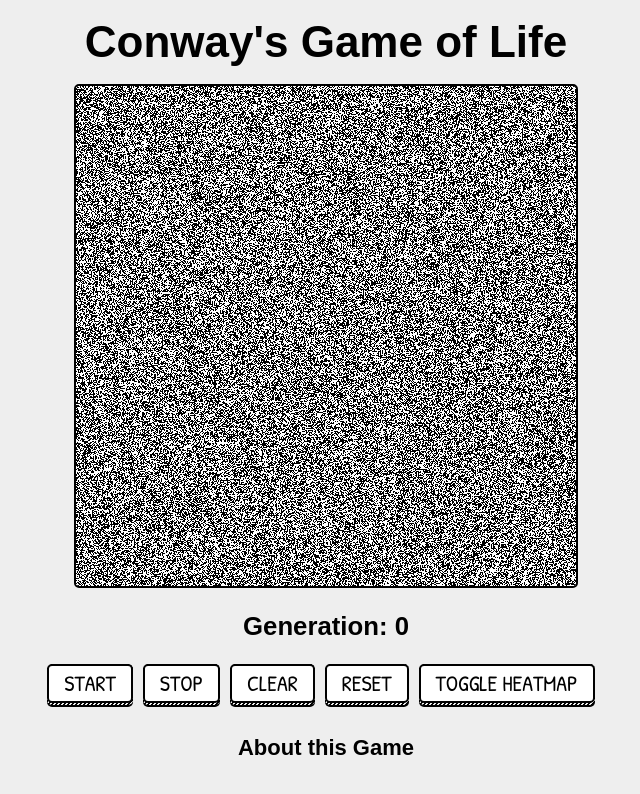
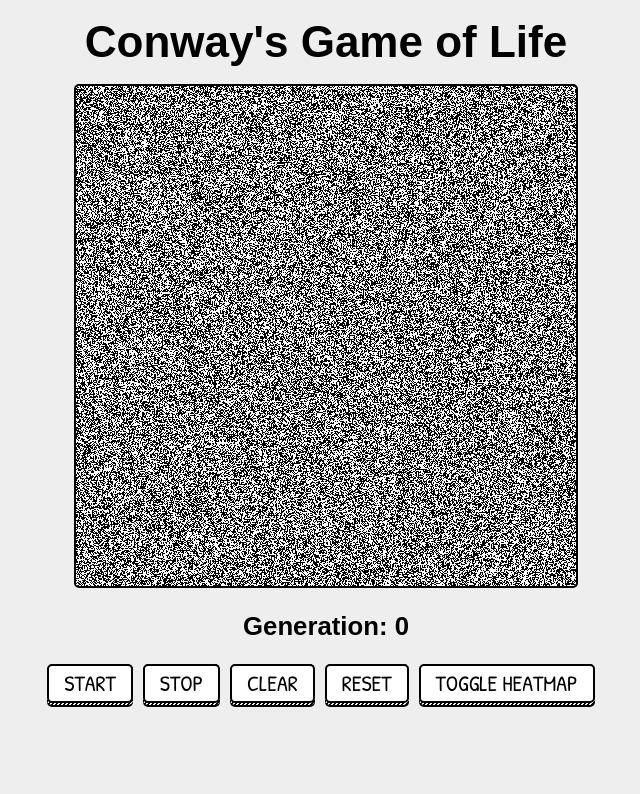
Before and after one commit to j0nathanB/life, a React (Create React App) app: page / in a window 1280 px wide. Shown: the top 794 px of the page, without its empty margins (314-954 px from the left). Built offline with nearby package versions, Linux system fonts and the light colour scheme; the HTML template or start-up script is replaced by a standard one; a web font is replaced by a local one.

Commit message:
Comment out About link

```diff
--- a/src/App.js
+++ b/src/App.js
@@ -17,7 +17,7 @@ class App extends Component {
       <div className="App">
         <h1>Conway's Game of Life</h1>
         <GridCanvas width={this.state.COLS} height={this.state.ROWS}/>
-        <h4>About this Game</h4>
+        {/* <h4>About this Game</h4> */}
      </div>
     );
   }
```
